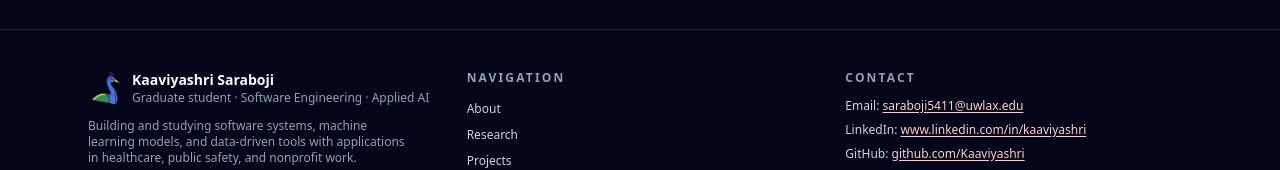
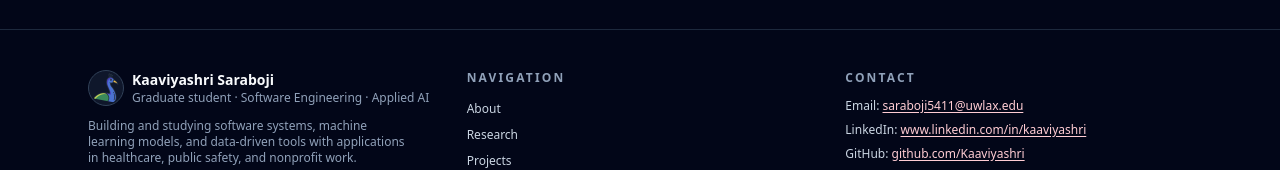
Before and after one commit to Kaaviyashri/Kaaviya_Portfolio, a React (Vite) app: page /contact in a window 1280 px wide. Shown: the part 775-945 px from the top of the page. Built offline with nearby package versions, Linux system fonts and the light colour scheme.

Commit message:
Update Footer.jsx

```diff
--- a/src/components/Footer.jsx
+++ b/src/components/Footer.jsx
@@ -37,16 +37,25 @@ export default function Footer() {
     <footer className="mt-16 border-t border-slate-800 bg-slate-950 text-slate-300">
       <div className="mx-auto max-w-6xl px-6 py-10">
         <Reveal className="space-y-8">
-          {/* Top grid */}
+          {/* Top Grid */}
           <div className="grid gap-8 md:grid-cols-3">
-            {/* Brand & socials */}
+
+            {/* Brand + Socials */}
             <div className="space-y-3">
-              <div className="flex items-center gap-2">
-                <img
-                  src={PeacockLogo}
-                  alt="Peacock logo"
-                  className="h-9 w-9 rounded-xl object-contain"
-                />
+              <Link
+                to="/"
+                className="flex items-center gap-2 group"
+                aria-label="Go to homepage"
+              >
+                {/* MATCH header.jsx circular logo container */}
+                <div className="flex h-9 w-9 items-center justify-center rounded-full bg-slate-900 border border-slate-700 overflow-hidden">
+                  <img
+                    src={PeacockLogo}
+                    alt="Peacock logo"
+                    className="h-8 w-8 rounded-full transition-transform duration-300 group-hover:scale-110 group-hover:rotate-3"
+                  />
+                </div>
+
                 <div>
                   <p className="text-sm font-semibold text-slate-50">
                     Kaaviyashri Saraboji
@@ -55,7 +64,7 @@ export default function Footer() {
                     Graduate student · Software Engineering · Applied AI
                   </p>
                 </div>
-              </div>
+              </Link>
 
               <p className="max-w-xs text-xs text-slate-400">
                 Building and studying software systems, machine learning models,
@@ -64,7 +73,7 @@ export default function Footer() {
               </p>
 
               <div className="flex gap-2 pt-1">
-                {socials.map((s, i) => (
+                {socials.map((s) => (
                   <a
                     key={s.label}
                     href={s.href}
@@ -79,7 +88,7 @@ export default function Footer() {
               </div>
             </div>
 
-            {/* Site navigation */}
+            {/* Navigation */}
             <div className="text-sm">
               <h3 className="mb-3 text-xs font-semibold uppercase tracking-[0.18em] text-slate-400">
                 Navigation
@@ -98,7 +107,7 @@ export default function Footer() {
               </ul>
             </div>
 
-            {/* Contact & location */}
+            {/* Contact */}
             <div className="text-sm">
               <h3 className="mb-3 text-xs font-semibold uppercase tracking-[0.18em] text-slate-400">
                 Contact
@@ -135,12 +144,14 @@ export default function Footer() {
                     github.com/Kaaviyashri
                   </a>
                 </p>
-                <p className="pt-1 text-slate-400">Based in La Crosse, WI, USA.</p>
+                <p className="pt-1 text-slate-400">
+                  Based in La Crosse, WI, USA.
+                </p>
               </div>
             </div>
           </div>
 
-          {/* Bottom bar */}
+          {/* Bottom Bar */}
           <div className="border-t border-slate-800 pt-4 flex flex-col items-center justify-between gap-2 text-[11px] text-slate-500 sm:flex-row">
             <span>© {year} Kaaviyashri Saraboji. All rights reserved.</span>
             <span>Built with React &amp; Tailwind CSS.</span>
```
